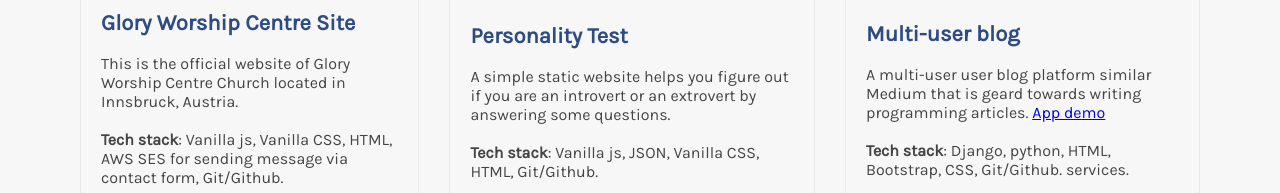
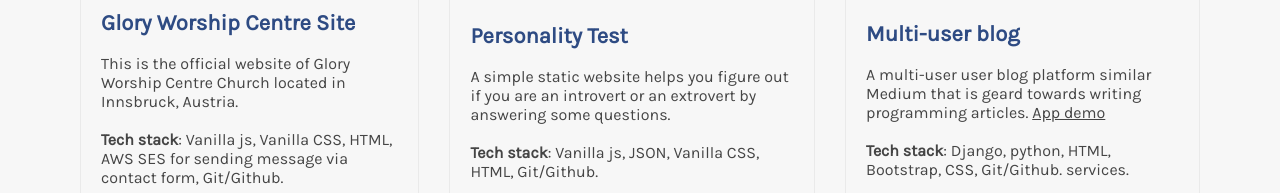
Before and after one commit to ceffiong/portfolio, a plain HTML site: page index.html in a window 1280 px wide. Shown: the part 2470-2663 px from the top of the page. Drawn offline with Linux system fonts and the light colour scheme; a web font is replaced by a local one.

Commit message:
UI updates

```diff
--- a/index.html
+++ b/index.html
@@ -193,7 +193,8 @@
                     <div class="card-content">
                         <h2 class="card-title">Multi-user blog</h2>
                         <p class="card-text">A multi-user user blog platform similar Medium that is geard towards
-                            writing programming articles. <a href="https://www.youtube.com/watch?v=8dAKnUdVMc0">App
+                            writing programming articles. <a style="text-decoration: underline; color: #454545"
+                                href="https://www.youtube.com/watch?v=8dAKnUdVMc0">App
                                 demo</a>
                             <br /> <br />
                             <b>Tech stack</b>: Django, python, HTML, Bootstrap, CSS, Git/Github.
```
